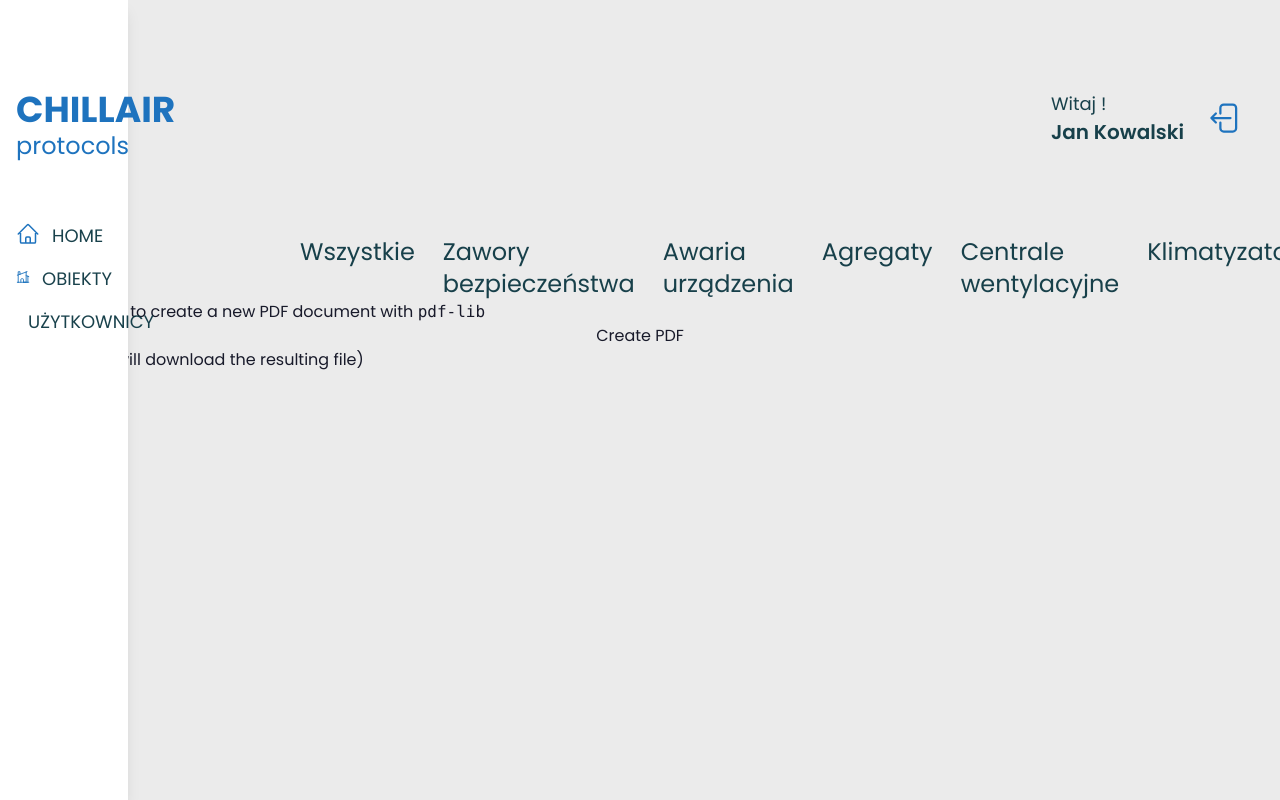
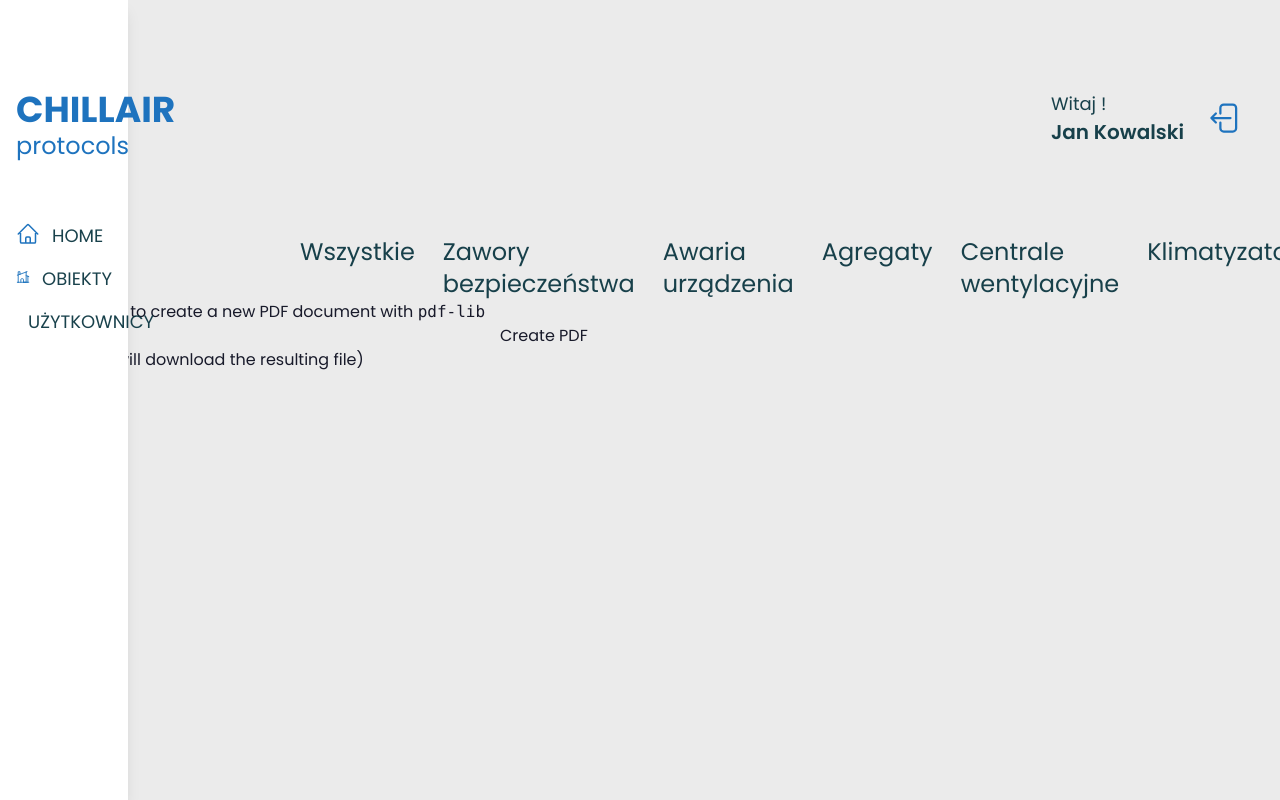
Before and after one commit to CharlesSquirel/chillair-protocols, a Next.js app: page /dashboard/pdf in a window 1280 px wide. Shown: the top 800 px of the page. Built offline with nearby package versions, Linux system fonts and the light colour scheme.

Commit message:
feat: Implementing puppeteer for pdf generate

```diff
--- a/app/dashboard/pdf/page.tsx
+++ b/app/dashboard/pdf/page.tsx
@@ -5,70 +5,99 @@ import download from "downloadjs";
 import { chillairInfo } from "@/data/chillairInfo";
 import createBase64FromPNG from "@/utils/actions/createBase64FromPNG";
 
-async function createFooter(pdfDoc: PDFDocument, page: PDFPage) {
-  const font = await pdfDoc.embedFont(StandardFonts.TimesRoman); // Użyj Helvetica zamiast TimesRoman
-  const fontSize = 10;
-  const lineHeight = 12;
-  const footerText = `
-      ${chillairInfo.name}
-      ${chillairInfo.street} ${chillairInfo.extraAddressInfo}
-      ${chillairInfo.postCode} ${chillairInfo.city}
-      NIP: ${chillairInfo.nip}   KRS: ${chillairInfo.krs}
-      Tel: ${chillairInfo.tel}   Email: ${chillairInfo.contactEmail}
-    `;
-  page.drawText(footerText, {
-    x: 50,
-    y: 150,
-    size: fontSize,
-    font: font,
-    color: rgb(0, 0, 0),
-    lineHeight,
-  });
-  const base64String = await createBase64FromPNG(
-    "app/assets/images/chillair_logo.png",
-  );
-  const image = await pdfDoc.embedPng(base64String);
-  const imgDims = image.scale(0.5);
-  page.drawImage(image, {
-    x: 50,
-    y: 50,
-    width: imgDims.width,
-    height: imgDims.height,
-    // Opcjonalnie, możesz obrócić obraz
-  });
-  return pdfDoc;
+function printAndSaveAsPDF() {
+  // Sprawdź, czy przeglądarka wspiera funkcję Blob()
+  if (window.Blob) {
+    // Uzyskaj zawartość widoku do wydrukowania (cała strona)
+    const printableContent = document.body.innerHTML;
+
+    // Utwórz nowy obiekt Blob z zawartością widoku do wydrukowania
+    const blob = new Blob([printableContent], { type: "application/pdf" });
+
+    // Utwórz link do pobrania pliku PDF
+    const link = document.createElement("a");
+    link.href = URL.createObjectURL(blob);
+    link.download = "printable-content.pdf";
+
+    // Dodaj link do dokumentu i automatycznie kliknij go
+    document.body.appendChild(link);
+    link.click();
+
+    // Zwolnij zasoby
+    URL.revokeObjectURL(link.href);
+    document.body.removeChild(link);
+  } else {
+    // Przeglądarka nie obsługuje funkcji Blob(), obsłuż wyjątek
+    console.error("Przeglądarka nie obsługuje funkcji Blob()");
+  }
 }
 
+// async function createFooter(pdfDoc: PDFDocument, page: PDFPage) {
+//   const font = await pdfDoc.embedFont(StandardFonts.TimesRoman); // Użyj Helvetica zamiast TimesRoman
+//   const fontSize = 10;
+//   const lineHeight = 12;
+//   const footerText = `
+//       ${chillairInfo.name}
+//       ${chillairInfo.street} ${chillairInfo.extraAddressInfo}
+//       ${chillairInfo.postCode} ${chillairInfo.city}
+//       NIP: ${chillairInfo.nip}   KRS: ${chillairInfo.krs}
+//       Tel: ${chillairInfo.tel}   Email: ${chillairInfo.contactEmail}
+//     `;
+//   page.drawText(footerText, {
+//     x: 50,
+//     y: 150,
+//     size: fontSize,
+//     font: font,
+//     color: rgb(0, 0, 0),
+//     lineHeight,
+//   });
+//   const base64String = await createBase64FromPNG(
+//     "app/assets/images/chillair_logo.png",
+//   );
+//   const image = await pdfDoc.embedPng(base64String);
+//   const imgDims = image.scale(0.5);
+//   page.drawImage(image, {
+//     x: 50,
+//     y: 50,
+//     width: imgDims.width,
+//     height: imgDims.height,
+//     // Opcjonalnie, możesz obrócić obraz
+//   });
+//   return pdfDoc;
+// }
+
 export default function PDFView() {
-  async function createPdf() {
-    const pdfDoc = await PDFDocument.create();
-    const timesRomanFont = await pdfDoc.embedFont(StandardFonts.TimesRoman);
+  // async function createPdf() {
+  //   const pdfDoc = await PDFDocument.create();
+  //   const timesRomanFont = await pdfDoc.embedFont(StandardFonts.TimesRoman);
 
-    const page = pdfDoc.addPage();
-    const { width, height } = page.getSize();
-    const fontSize = 30;
-    page.drawText("Creating PDFs in JavaScript is awesome!", {
-      x: 50,
-      y: height - 4 * fontSize,
-      size: fontSize,
-      font: timesRomanFont,
-      color: rgb(0, 0.53, 0.71),
-    });
+  //   const page = pdfDoc.addPage();
+  //   const { width, height } = page.getSize();
+  //   const fontSize = 30;
+  //   page.drawText("Creating PDFs in JavaScript is awesome!", {
+  //     x: 50,
+  //     y: height - 4 * fontSize,
+  //     size: fontSize,
+  //     font: timesRomanFont,
+  //     color: rgb(0, 0.53, 0.71),
+  //   });
 
-    await createFooter(pdfDoc, page);
+  //   await createFooter(pdfDoc, page);
 
-    const pdfBytes = await pdfDoc.save();
+  //   const pdfBytes = await pdfDoc.save();
 
-    download(pdfBytes, "pdf-lib_creation_example.pdf", "application/pdf");
-  }
+  //   download(pdfBytes, "pdf-lib_creation_example.pdf", "application/pdf");
+  // }
 
   return (
-    <>
+    <div id="printable-content">
       <p>
         Click the button to create a new PDF document with <code>pdf-lib</code>
       </p>
-      <button onClick={createPdf}>Create PDF</button>
+      <button onClick={printAndSaveAsPDF} className="bg-red ml-[500px]">
+        Create PDF
+      </button>
       <p>(Your browser will download the resulting file)</p>
-    </>
+    </div>
   );
 }
--- a/app/globals.css
+++ b/app/globals.css
@@ -1,6 +1,11 @@
 @tailwind base;
 @tailwind components;
 @tailwind utilities;
+
+html {
+  -webkit-print-color-adjust: exact;
+  print-color-adjust: exact;
+}
 
 * {
   margin: 0;
```
Also changed, not shown: app/api/pdf/pdf.ts (added).
